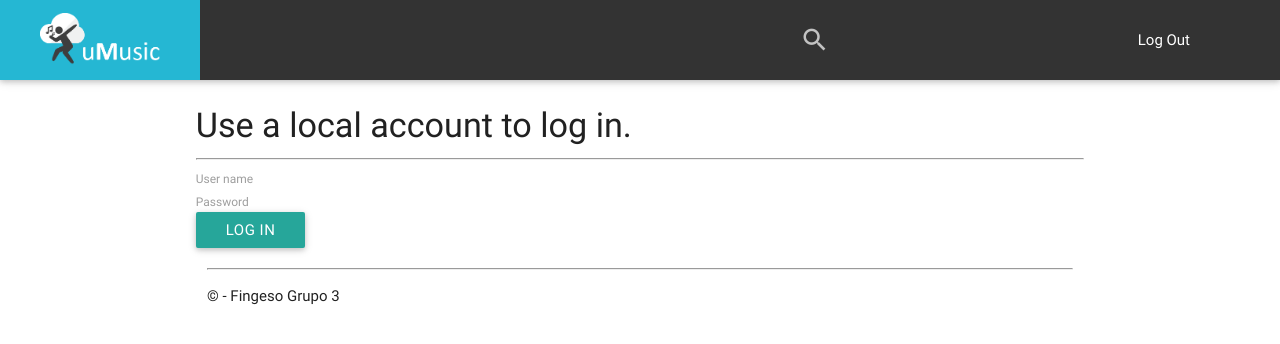
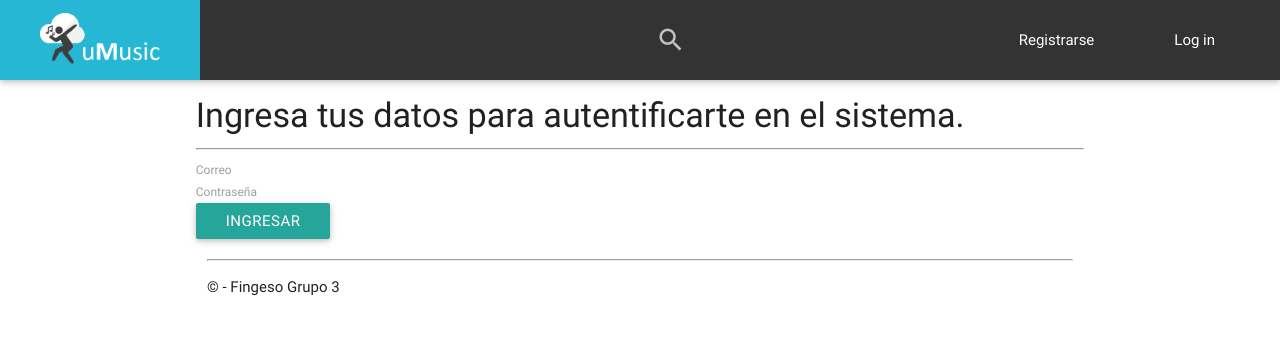
Before and after one commit to luisriq/proyectofingeso, a Django app: template DjangoWebProject2/app/templates/app/login.html in a window 1280 px wide. Shown: the top 344 px of the page. Run offline with Django 3.2, Linux system fonts and the light colour scheme; the template is opened without the code that fills it, so the values that code supplies are empty; parts of the project's set-up code (start-up, migrations or seed data) failed here and were passed over; some libraries are stand-ins or nearby versions.

Commit message:
Arreglando el registro y el login

```diff
--- a/DjangoWebProject2/app/forms.py
+++ b/DjangoWebProject2/app/forms.py
@@ -1,7 +1,7 @@
+# -*- coding: utf-8 -*-
 """
 Definition of forms.
 """
-
 from django import forms
 from django.contrib.auth.forms import AuthenticationForm
 from django.utils.translation import ugettext_lazy as _
@@ -19,8 +19,8 @@
     username = forms.CharField(max_length=254,
                                widget=forms.TextInput({
                                    'class': 'form-control',
-                                   'placeholder': 'User name'}))
+                                   'placeholder': 'Correo'}))
     password = forms.CharField(label=_("Password"),
                                widget=forms.PasswordInput({
                                    'class': 'form-control',
-                                   'placeholder':'Password'}))
+                                   'placeholder':'Contraseña'}))
--- a/DjangoWebProject2/app/models.py
+++ b/DjangoWebProject2/app/models.py
@@ -3,11 +3,12 @@
 """
 
 from django.db import models
-
+from django.contrib.auth.models import User
 # Create your models here.
 
 
 class Usuario(models.Model):
+	user = models.OneToOneField(User, null=True)
 	nombre = models.CharField(max_length=200)
 	correo = models.EmailField(unique=True)
 	contrasena =  models.CharField(max_length=200)
--- a/DjangoWebProject2/app/templates/app/layout.html
+++ b/DjangoWebProject2/app/templates/app/layout.html
@@ -26,8 +26,8 @@
                     </div>
                   </form>
                 </li>
-                <li>{{ username }}</li>
-                <li><a href="components.html">Log Out</a></li>
+                {# Para cambiar el texto de login logout y el nombre que se muestra ir al template loginpartial.html #}
+                <li>{% include 'app/loginpartial.html' %}</li>
             </ul>
         </div>
     </nav>
--- a/DjangoWebProject2/app/templates/app/login.html
+++ b/DjangoWebProject2/app/templates/app/login.html
@@ -2,22 +2,23 @@
 
 {% block content %}
 
-<h2>{{ title }}</h2>
 <div class="row">
     <div class="col-md-8">
         <section id="loginForm">
             <form action="." method="post" class="form-horizontal">
                 {% csrf_token %}
-                <h4>Use a local account to log in.</h4>
+                <h4>Ingresa tus datos para autentificarte en el sistema.</h4>
                 <hr />
                 <div class="form-group">
-                    <label for="id_username" class="col-md-2 control-label">User name</label>
+                    <label for="id_username" class="col-md-2 control-label">Correo</label>
                     <div class="col-md-10">
                         {{ form.username }}
                     </div>
                 </div>
+                {# Para editar el hint de los inputs, ir a forms.py en el cuerpo de la funcion estan los parametros#}
                 <div class="form-group">
-                    <label for="id_password" class="col-md-2 control-label">Password</label>
+                    <label for="id_password" class="col-md-2 control-label">Contraseña</label>
+
                     <div class="col-md-10">
                         {{ form.password }}
                     </div>
@@ -25,11 +26,11 @@
                 <div class="form-group">
                     <div class="col-md-offset-2 col-md-10">
                         <input type="hidden" name="next" value="/" />
-                        <input type="submit" value="Log in" class="btn btn-default" />
+                        <input type="submit" value="Ingresar" class="btn btn-default" />
                     </div>
                 </div>
                 {% if form.errors %}
-                <p class="validation-summary-errors">Please enter a correct user name and password.</p>
+                <p class="validation-summary-errors">Los datos ingresados son incorrectos.</p>
                 {% endif %}
             </form>
         </section>
--- a/DjangoWebProject2/app/templates/app/loginpartial.html
+++ b/DjangoWebProject2/app/templates/app/loginpartial.html
@@ -2,7 +2,7 @@
 <form id="logoutForm" action="/logout" method="post" class="navbar-right">
     {% csrf_token %}
     <ul class="nav navbar-nav navbar-right">
-        <li><span class="navbar-brand">Hello {{ user.username }}!</span></li>
+        <li><span class="navbar-brand"> {{ user.first_name }}!</span></li>
         <li><a href="javascript:document.getElementById('logoutForm').submit()">Log off</a></li>
     </ul>
 
@@ -11,6 +11,7 @@
 {% else %}
 
 <ul class="nav navbar-nav navbar-right">
+    <li><a href="{% url 'registro' %}">Registrarse</a></li>
     <li><a href="{% url 'login' %}">Log in</a></li>
 </ul>
 
--- a/DjangoWebProject2/app/views.py
+++ b/DjangoWebProject2/app/views.py
@@ -16,7 +16,10 @@
 class VistaSignUp(View):
     def get(self, request):
         if request.GET.get('email','') != '':
-            usuario = Usuario(correo=request.GET.get('email',''), nombre = request.GET.get('nombre',''), contrasena = request.GET.get('pas',''), )
+            _user = User.objects.create_user(username=request.GET.get('email',''),
+                                 password=request.GET.get('pas',''),
+                                 first_name=request.GET.get('nombre',''))
+            usuario = Usuario(user = _user, correo=request.GET.get('email',''), nombre = request.GET.get('nombre',''), contrasena = request.GET.get('pas',''), )
             usuario.save()
             return render(
                 request,
```
Also changed, not shown: DjangoWebProject2/app/migrations/0021_usuario_user.py (added), DjangoWebProject2/db.sqlite3.
